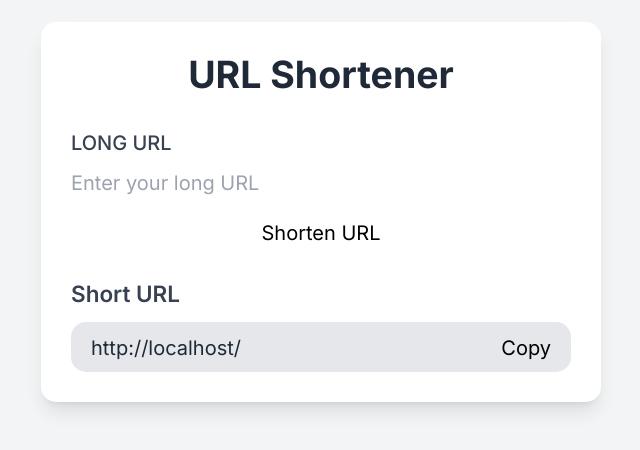
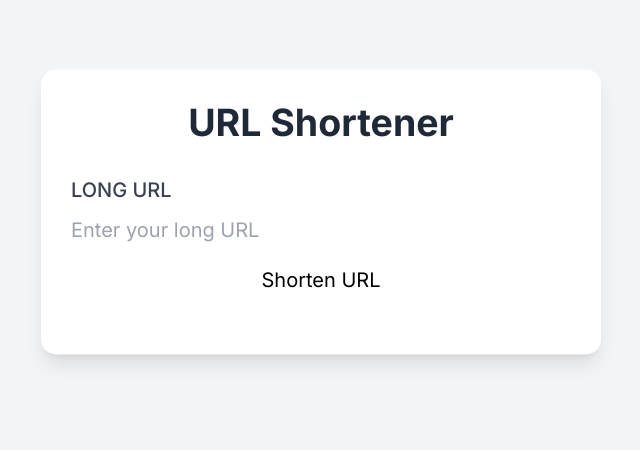
Before and after one commit to uwumarogie/url-shortener, a Next.js app: page / in a window 1280 px wide. Shown: the part 188-638 px from the top of the page, without its empty margins (319-959 px from the left). Built offline with nearby package versions, Linux system fonts and the light colour scheme.

Commit message:
chore: fix build error

```diff
--- a/src/app/page.tsx
+++ b/src/app/page.tsx
@@ -13,6 +13,10 @@ const responseSchema = z.object({
 export default function HomePage() {
   const [originalUrl, setOriginalUrl] = useState("");
   const [shortCode, setShortCode] = useState<string | undefined>(undefined);
+
+  if (typeof window === undefined) {
+    return <div>Loading...</div>;
+  }
 
   const handleSubmit = async (e: React.FormEvent<HTMLFormElement>) => {
     e.preventDefault();
@@ -62,12 +66,16 @@ export default function HomePage() {
           </button>
         </form>
         <div className="mt-6">
+          {shortCode && (
+            <div className="mt-6">
               <h2 className="mb-2 text-lg font-semibold text-gray-700">
                 Short URL
               </h2>
               <div className="flex items-center justify-between rounded-xl bg-gray-200 px-4 py-2">
+                {typeof window !== "undefined" && (
+                  <>
                     <span className="truncate text-gray-800">
-              {`${window.location.origin}/${shortCode ?? ""}`}
+                      {`${window.location.origin}/${shortCode}`}
                     </span>
                     <button
                       onClick={async () => {
@@ -80,11 +88,15 @@ export default function HomePage() {
                     >
                       Copy
                     </button>
+                  </>
+                )}
               </div>
-          {shortCode && (
+              {typeof window !== "undefined" && shortCode && (
                 <QRCodeGenerator
                   shortUrl={`${window.location.origin}/${shortCode}`}
                 />
+              )}
+            </div>
           )}
         </div>
       </div>
```
Lines whose indentation alone changed are shown as unchanged.
